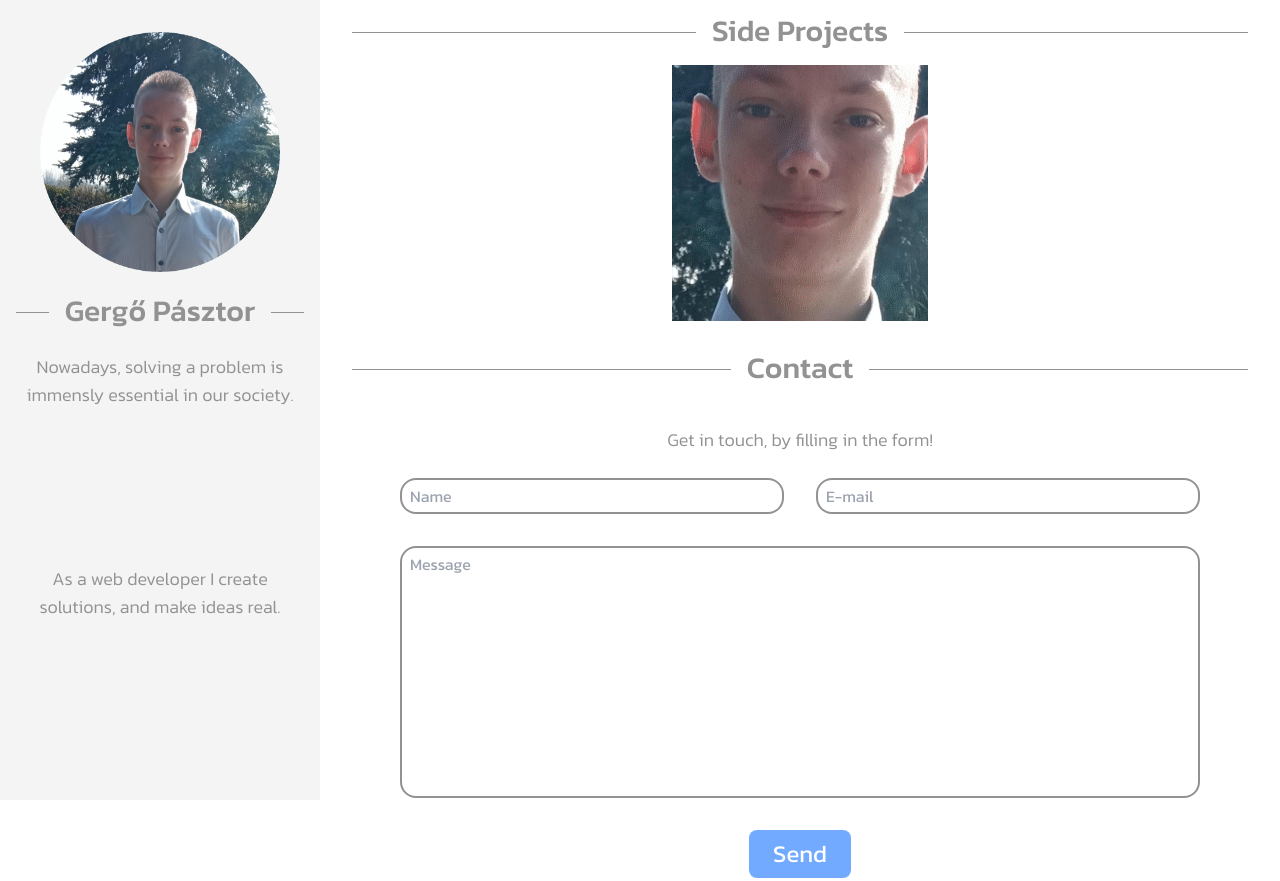
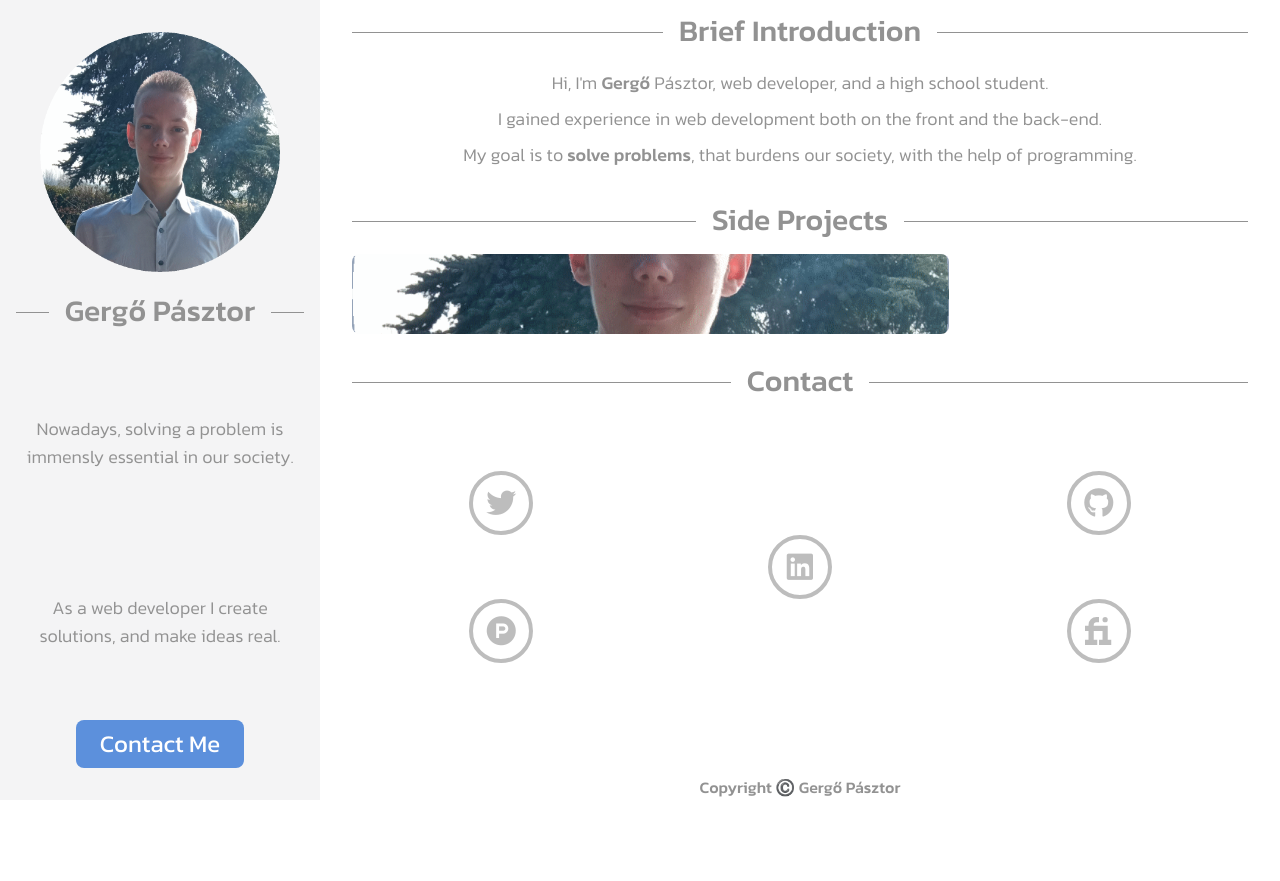
Before and after one commit to PasztorGergo/Portfolio, a website built with Vite: page index.html in a window 1280 px wide. Shown: the top 881 px of the page. After the commit the page ends 815 px from the top, so only its background shows below. Built offline with nearby package versions, Linux system fonts and the light colour scheme.

Commit message:
Contacts

```diff
--- a/index.html
+++ b/index.html
@@ -30,7 +30,12 @@
       crossorigin="anonymous"
       referrerpolicy="no-referrer"
     />
-    <title>Vite App</title>
+    <script defer src="index.js"></script>
+    <script
+      type="text/javascript"
+      src="https://cdn.jsdelivr.net/npm/@emailjs/browser@3/dist/email.min.js"
+    ></script>
+    <title>Gergő Pásztor's Portfolio</title>
   </head>
   <body>
     <header>
@@ -45,14 +50,37 @@
           <hr />
         </div>
       </div>
-      <p class="flex-grow">
-        Nowadays, solving a problem is immensly essential in our society.
-      </p>
-      <p class="flex-grow">
-        As a web developer I create solutions, and make ideas real.
-      </p>
+      <div class="header-text flex flex-col items-center justify-around h-full">
+        <p>Nowadays, solving a problem is immensly essential in our society.</p>
+        <p>As a web developer I create solutions, and make ideas real.</p>
+      </div>
+      <div class="actions">
+        <a href="#contacts" class="button">Contact Me</a>
+      </div>
     </header>
     <main>
+      <section class="introduction">
+        <div class="section-divider">
+          <div>
+            <h2>Brief Introduction</h2>
+            <hr />
+          </div>
+        </div>
+        <div class="flex flex-col items-center">
+          <p class="leading-loose text-center">
+            Hi, I'm <span class="font-medium">Gergő</span> Pásztor, web
+            developer, and a high school student.
+          </p>
+          <p class="leading-loose text-center">
+            I gained experience in web development both on the front and the
+            back-end.
+          </p>
+          <p class="leading-loose text-center">
+            My goal is to <span class="font-medium">solve problems</span>, that
+            burdens our society, with the help of programming.
+          </p>
+        </div>
+      </section>
       <section id="side-projects">
         <div class="section-divider">
           <div>
@@ -61,9 +89,8 @@
           </div>
         </div>
         <div id="project-container">
-          <div class="card group">
-            <h3 class="group-hover:opacity-100">Test 1</h3>
-            <img src="gergopasztor.png" alt="test" />
+          <div class="group card" id="codisplay">
+            <h3 class="group-hover:opacity-100 opacity-0">Codisplay</h3>
           </div>
         </div>
       </section>
@@ -74,70 +101,50 @@
             <hr />
           </div>
         </div>
-        <p class="text-center">Get in touch, by filling in the form!</p>
-        <form action="" class="flex flex-wrap px-12 gap-8">
-          <input
-            type="text"
-            id="name"
-            placeholder="Name"
-            aria-placeholder="Name"
-            class="flex-grow md:flex-grow-[0.5]"
-          /><input
-            type="email"
-            id="email"
-            placeholder="E-mail"
-            aria-placeholder="E-mail"
-            class="flex-grow md:flex-grow-[0.5]"
-          />
-          <textarea
-            class="flex-grow w-full resize-none"
-            placeholder="Message"
-            aria-placeholder="Message"
-            id="message"
-            cols="30"
-            rows="10"
-          ></textarea>
-          <button type="submit" class="button">Send</button>
-        </form>
         <div class="social">
           <a
+            title="@G3rgoPasztor"
             target="_blank"
             href="https://twitter.com/G3rgoPasztor"
             class="icon-container"
           >
-            <i class="fa-regular fa-circle"></i
-            ><i class="fa-brands fa-twitter"></i>
+            <i class="circle"></i>
+            <i class="fa-brands fa-twitter"></i>
           </a>
           <a
+            title="Me on Linked In"
             target="_blank"
             href="https://www.linkedin.com/in/gerg%C5%91-p%C3%A1sztor-a0aa41214/"
             class="icon-container"
           >
-            <i class="fa-regular fa-circle"></i>
+            <i class="circle"></i>
             <i class="fa-brands fa-linkedin"></i>
           </a>
           <a
+            title="Github Profile"
             target="_blank"
-            href="https://www.facebook.com/profile.php?id=100069973440569"
+            href="https://github.com/PasztorGergo"
             class="icon-container"
           >
-            <i class="fa-regular fa-circle"></i>
-            <i class="fa-brands fa-facebook-f"></i>
+            <i class="circle"></i>
+            <i class="fa-brands fa-github"></i>
           </a>
           <a
+            title="Producthunt"
             target="_blank"
             href="https://www.producthunt.com/@pgergo"
             class="icon-container"
           >
-            <i class="fa-regular fa-circle"></i>
+            <i class="circle"></i>
             <i class="fa-brands fa-product-hunt"></i>
           </a>
           <a
+            title="Apply Me on Fiverr"
             target="_blank"
             href="https://www.fiverr.com/pasztorgergo"
             class="icon-container"
           >
-            <i class="fa-regular fa-circle"></i>
+            <i class="circle"></i>
             <img src="fiverr.svg" alt="fiverr" class="w-4 h-4" />
           </a>
         </div>
--- a/styles/style.scss
+++ b/styles/style.scss
@@ -3,22 +3,28 @@
 @tailwind utilities;
 
 * {
-  @apply font-kanit text-[#929292];
+  @apply font-kanit text-[#929292] scroll-smooth;
 }
 h2 {
   @apply font-medium;
   &:not(#copyright) {
-    @apply text-3xl bg-white dark:bg-[#252525] mx-auto w-fit absolute text-center left-0 right-0 -bottom-4 whitespace-nowrap px-4;
+    @apply bg-white dark:bg-[#252525] mx-auto w-fit absolute text-center left-0 right-0 -bottom-4 whitespace-nowrap px-4;
+  }
+  section & {
+    @apply text-3xl;
+  }
+  header & {
+    @apply text-xl lg:text-3xl;
   }
 }
 header {
-  @apply fixed left-0 top-0 h-screen  md:w-1/4 flex flex-col px-4 text-center items-center py-8 gap-2 bg-zinc-100;
+  @apply md:fixed left-0 top-0 h-screen  md:w-1/4 flex flex-col px-4 text-center items-center py-8 gap-2 bg-zinc-100;
   h2 {
     background-color: rgb(244, 244, 245) !important;
   }
 }
 main {
-  @apply w-3/4 right-0 absolute flex flex-col items-center gap-4 px-8;
+  @apply w-full md:w-3/4 right-0 absolute flex flex-col items-center gap-4 px-8;
 }
 
 p {
@@ -26,7 +32,7 @@ p {
 }
 input,
 textarea {
-  @apply outline-none border-2 border-[#929292] rounded-2xl px-2 py-1;
+  @apply outline-none border-2 border-[#929292] rounded-2xl px-2 py-1 w-full md:w-auto;
 }
 section {
   @apply w-full flex flex-col;
@@ -44,7 +50,7 @@ section {
   }
 }
 .button {
-  @apply bg-[#72AAFF] rounded-lg text-white px-6 py-2 text-2xl block mx-auto;
+  @apply bg-[#5c90dc] hover:bg-[#3f659f] transition-colors rounded-lg text-white px-6 py-2 text-2xl block mx-auto;
 }
 footer {
   @apply bottom-0 w-3/4 py-4 text-center;
@@ -56,8 +62,8 @@ footer {
     * {
       @apply absolute;
     }
-    .fa-circle {
-      @apply text-6xl;
+    .circle {
+      @apply w-16 h-16 rounded-full border-4 border-[#929292];
     }
     &:nth-child(2) {
       grid-row: 1 / -1;
@@ -65,6 +71,9 @@ footer {
     }
     &:last-child {
       grid-column: 3 / -1;
+      img {
+        @apply w-7 h-7;
+      }
     }
     .fa-brands {
       @apply text-3xl;
@@ -72,19 +81,18 @@ footer {
   }
 }
 #project-container {
-  @apply grid justify-center;
+  @apply grid justify-center grid-cols-3 grid-rows-2;
   .card {
-    @apply relative flex justify-center items-center max-h-64 rounded-lg bg-slate-400;
-    img {
-      @apply object-none h-full;
+    @apply relative p-10 flex justify-center items-center max-h-64 rounded-lg bg-slate-400 overflow-hidden;
+    h3 {
+      @apply absolute transition-opacity;
     }
-    h3 {
-      @apply absolute opacity-0 transition-opacity;
-    }
-    &:hover {
-      h3 {
-        @apply opacity-100;
-      }
+    &#codisplay {
+      grid-row: 1 / 3;
+      grid-column: 1 / 3;
+      background-image: url("../gergopasztor.png");
+      background-size: cover;
+      background-position: center;
     }
   }
 }
```
Also changed, not shown: favicon.svg, index.js (added), styles/style.css, 1 other file.
